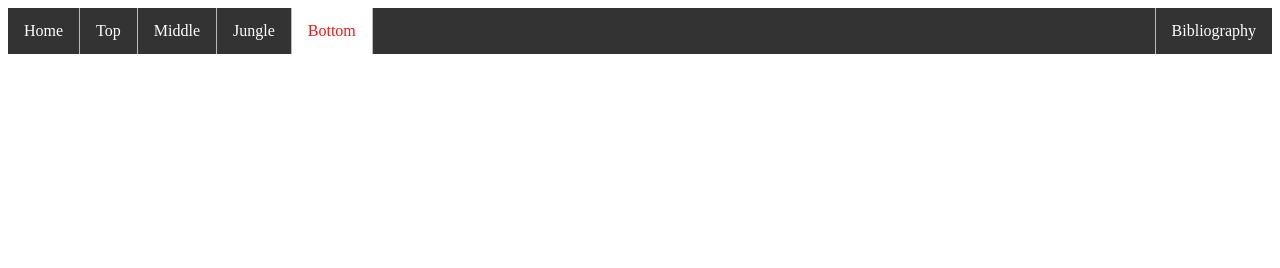
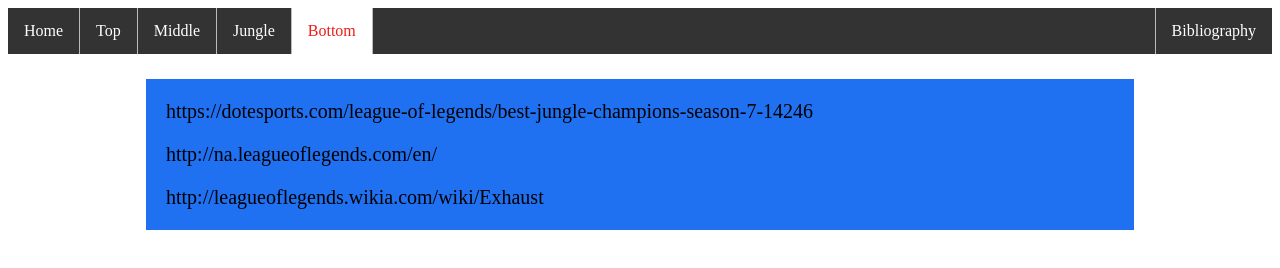
Before and after one commit to parky7/League, a plain HTML site: page other.html in a window 1280 px wide. Drawn offline with Linux system fonts and the light colour scheme.

Commit message:
Update other.html

```diff
--- a/other.html
+++ b/other.html
@@ -4,7 +4,17 @@
 <title>Bibliography</title>
 <link rel="stylesheet" type="text/css" href="hobby_style.css">
 <style>
-
+#top {
+width: 75%;
+Height: 90%;
+margin-left: auto;
+margin-right:auto;
+margin-top: 25px;
+margin bottom: auto;
+background-color: #1f71f2;
+padding: 1px 20px;
+font-size: 20px;
+}
 </style>
 </head>
 <body>
@@ -17,6 +27,12 @@
   <li><a class="active" href="botlane.html">Bottom</a></li>
   <li style="float:right"><a href="other.html">Bibliography</a></li>
 </ul>
+<div style="font-family: 'Handlee', serif;" id="top">
 
+  <p>https://dotesports.com/league-of-legends/best-jungle-champions-season-7-14246 </p>
+  <p>http://na.leagueoflegends.com/en/ </p>
+  <p>http://leagueoflegends.wikia.com/wiki/Exhaust </p>
+
+</div>
 </body>
 </html>
```
